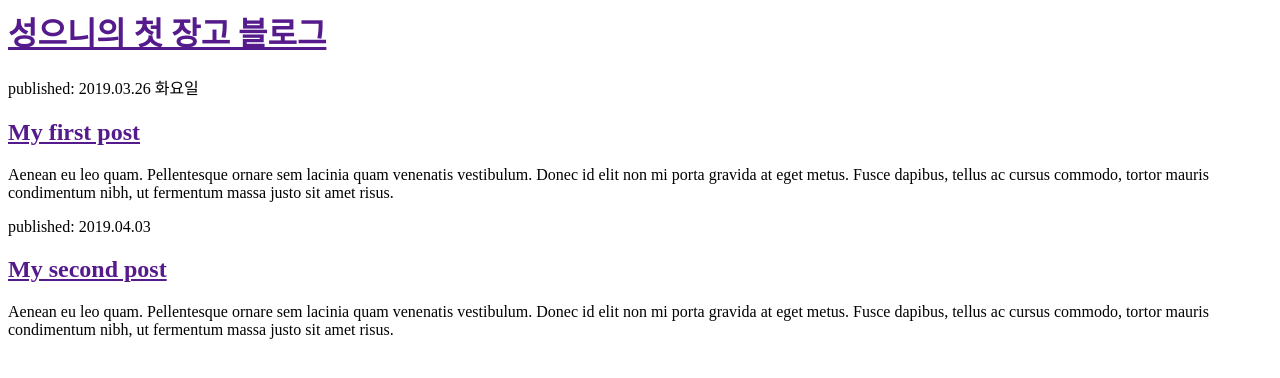
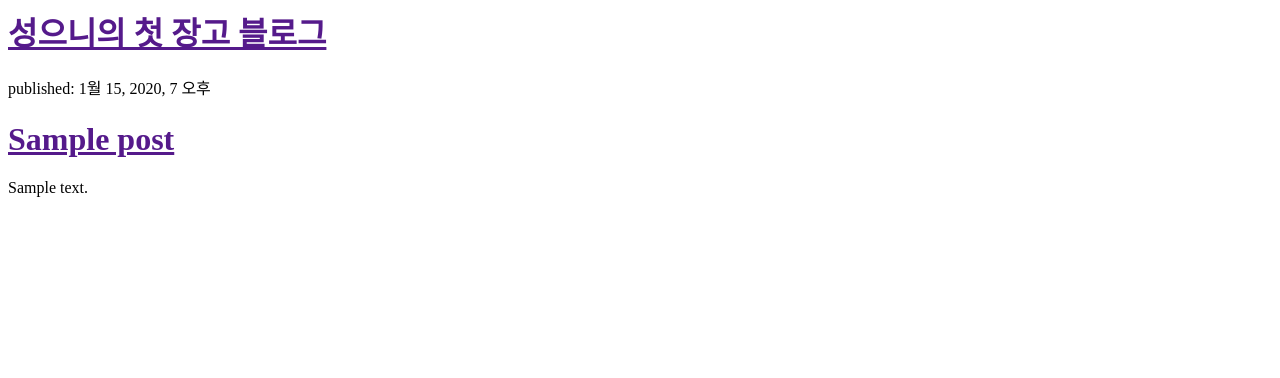
Before and after one commit to sungeunDev/Django_study, a Django app: page / in a window 1280 px wide. Shown: the top 378 px of the page. Run offline with Django 3.2, Linux system fonts and the light colour scheme; tables that the repository leaves empty hold one stand-in row (values such as "Sample post").

Commit message:
Update post_list.html

```diff
--- a/djangogirls/blog/templates/blog/post_list.html
+++ b/djangogirls/blog/templates/blog/post_list.html
@@ -7,7 +7,7 @@
       <h1><a href="">성으니의 첫 장고 블로그</a></h1>
     </div>
 
-    <div>
+    <!-- <div>
       <p>published: 2019.03.26 화요일</p>
       <h2><a href="">My first post</a></h2>
       <p>Aenean eu leo quam. Pellentesque ornare sem lacinia quam venenatis vestibulum. Donec id elit non mi porta gravida at eget metus. Fusce dapibus, tellus ac cursus commodo, tortor mauris condimentum nibh, ut fermentum massa justo sit amet risus.</p>
@@ -16,7 +16,15 @@
     <div>
       <p>published: 2019.04.03</p>
       <h2><a href="">My second post</a></h2>
-      <p>Aenean eu leo quam. Pellentesque ornare sem lacinia quam venenatis vestibulum. Donec id elit non mi porta gravida at eget metus. Fusce dapibus, tellus ac cursus commodo, tortor mauris condimentum nibh, ut fermentum massa justo sit amet risus.</p>
+      <p>Aenean eu leo quam. Pellentesque ornare sem lacinia quam venenatis vestibulum. Donec id elit non mi porta gravida at eget metus. Fusce dapibus, tellus ac cursus commodo, tortor mauris condimentum nibh, ut fermentum massa justo sit amet risus.</p> -->
+
+      {% for post in posts %}
+        <div>
+          <p>published: {{ post.published_date }}</p>
+          <h1><a href="">{{ post }}</a></h1>
+          <p>{{ post.text|linebreaksbr }}</p>
+        </div>
+      {% endfor %}
     </div>
   </body>
 </html>
--- a/djangogirls/blog/views.py
+++ b/djangogirls/blog/views.py
@@ -1,4 +1,8 @@
 from django.shortcuts import render
+from django.utils import timezone
+from .models import Post
 
 def post_list(request):
-  return render(request, 'blog/post_list.html', {})
+  posts = Post.objects.all()
+  # posts = Post.objects.filter(published_date__lte=timezone.now()).order_by('published_date')
+  return render(request, 'blog/post_list.html', {'posts': posts})
```
